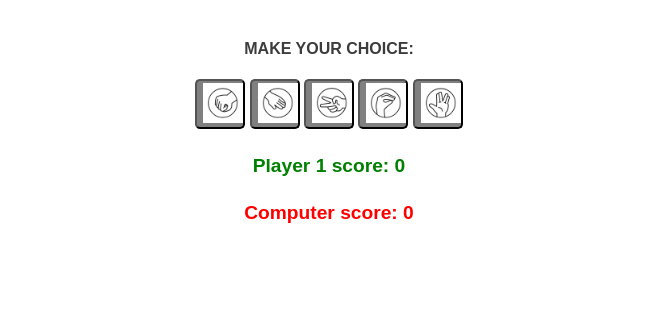
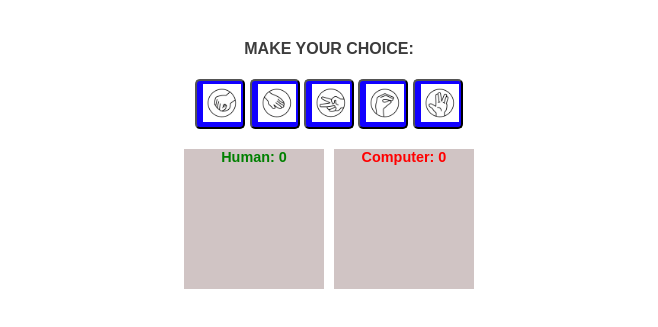
Before and after one commit to SClements1981/Rock-Paper-Scissors-Lizard-Spock, a plain HTML site: page index.html in a window 1280 px wide. Shown: the part 261-588 px from the top of the page, without its empty margins (311-969 px from the left). Drawn offline with Linux system fonts and the light colour scheme; a web font is replaced by a local one.

Commit message:
added hover function and styled scoring area

```diff
--- a/assets/css/style.css
+++ b/assets/css/style.css
@@ -42,29 +42,54 @@ body {
     flex-direction: column;
 }
 
-button {
+button{
     margin: auto;
     height: 50px;
     width: 50px;
     display: inline;
-    background-color: grey;
-    border-color: 12px solid black;
+    background-color: rgb(17, 0, 255);
+    border-color: 4px solid black;
     border-radius: 5px;
 }
 
 img {
-    max-height: 40px;
-    max-width: 40px;
+    max-height: 38px;
+    max-width: 38px;
+    align-items: center;
+}
+
+.control:hover {
+    background-color: red;
+}
+
+
+.scoring {
+    display: flex;
+    flex-direction: row;
+    margin-left: auto;
+    margin-right: auto;
 }
 
 .score-player {
     color: green;
-    font-size: 120%;
+    font-size: 90%;
+    text-align: center;
+    width: 140px;
+    height: 140px;
+    background-color: rgba(158, 134, 134, 0.486);
+    border-color: 2px solid black;
+    margin-right: 5px;
 }
 
 .score-computer {
     color: red;
-    font-size: 120%;
+    font-size: 90%;
+    text-align: center;
+    width: 140px;
+    height: 140px;
+    background-color: rgba(158, 134, 134, 0.486);
+    border-color: 2px solid black;
+    margin-left: 5px;
 }
 
 /* footer */
--- a/index.html
+++ b/index.html
@@ -26,8 +26,8 @@
        </div>
 
         <div class="scoring">
-            <h4 class="score-player">Player 1 score: <span id="player-score">0</span> </h4>
-            <h4 class="score-computer">Computer score: <span id="computer-score">0</span> </h4>
+            <h4 class="score-player">Human: <span id="player-score">0</span> </h4>
+            <h4 class="score-computer">Computer: <span id="computer-score">0</span> </h4>
         </div>
     </section>
 
```
